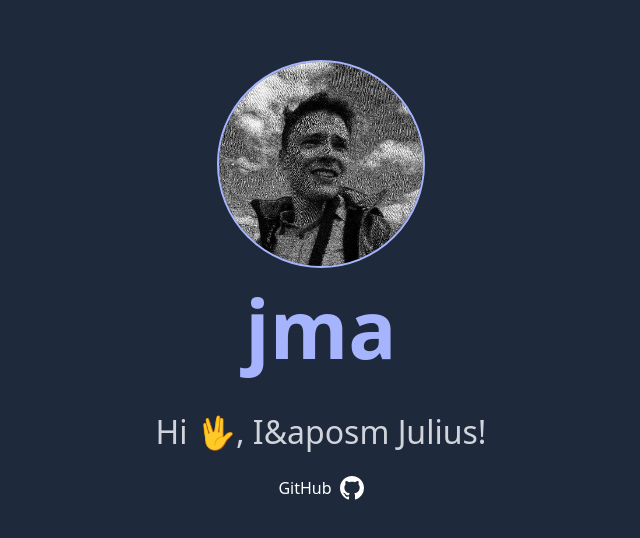
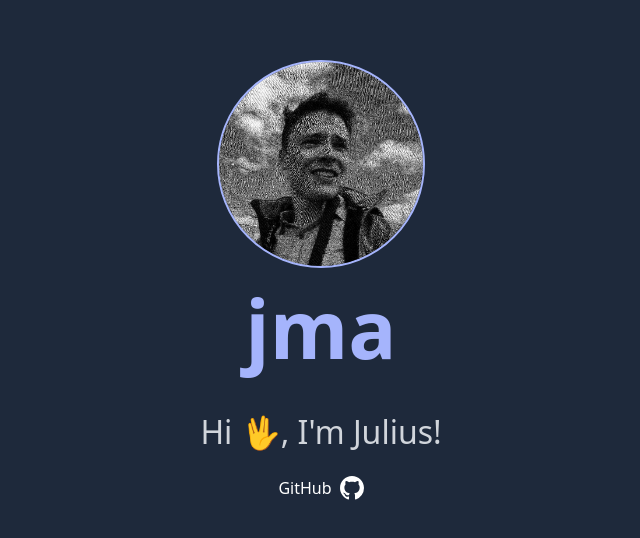
Before and after one commit to jmadotgg/jma.gg, a Next.js app: page / in a window 1280 px wide. Shown: the part 120-658 px from the top of the page, without its empty margins (319-959 px from the left). Built offline with nearby package versions, Linux system fonts and the light colour scheme.

Commit message:
Escape ' correctly

```diff
--- a/src/pages/index.tsx
+++ b/src/pages/index.tsx
@@ -35,7 +35,7 @@ const Home: NextPage = () => {
           </span>
         </h1>
         <p className="text-gray-300 md:text-[2rem] my-5">
-          Hi 🖖, I&aposm Julius!
+          Hi 🖖, I&apos;m Julius!
         </p>
         <span>
           <a
```
